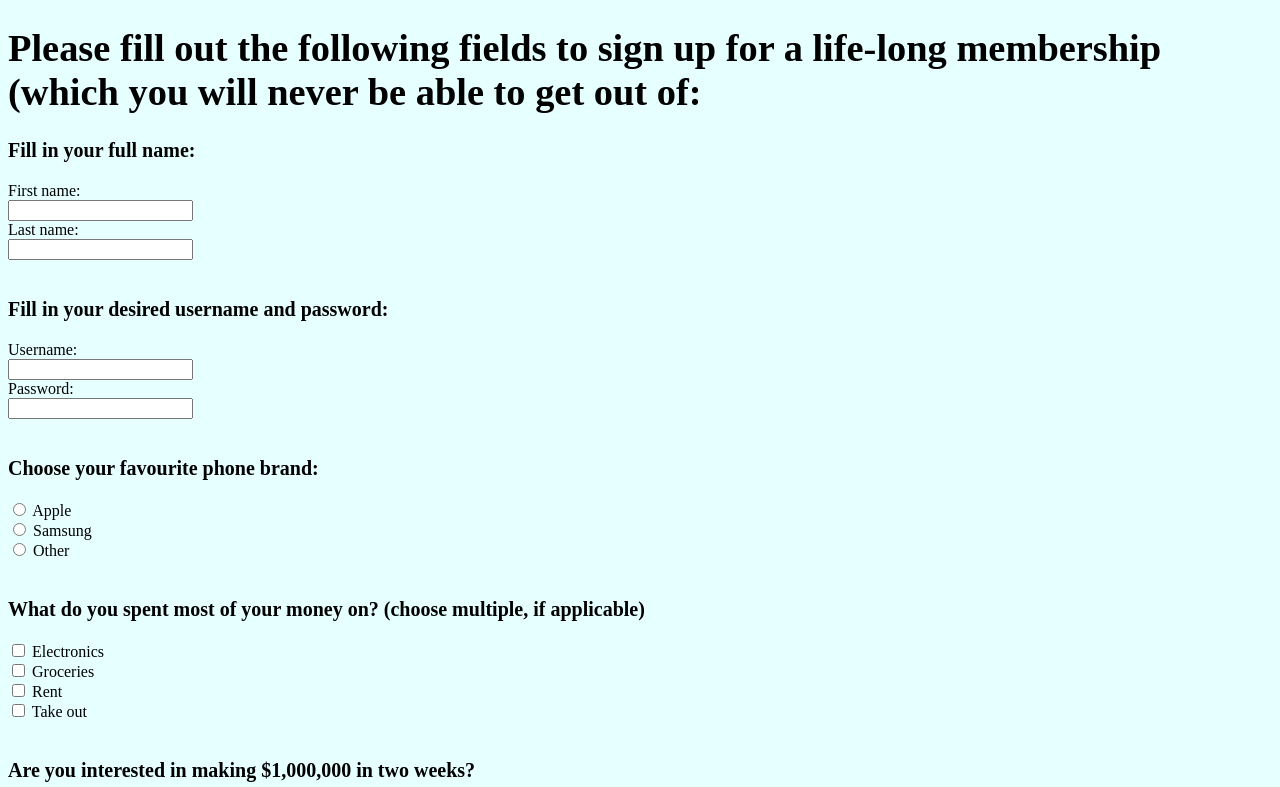
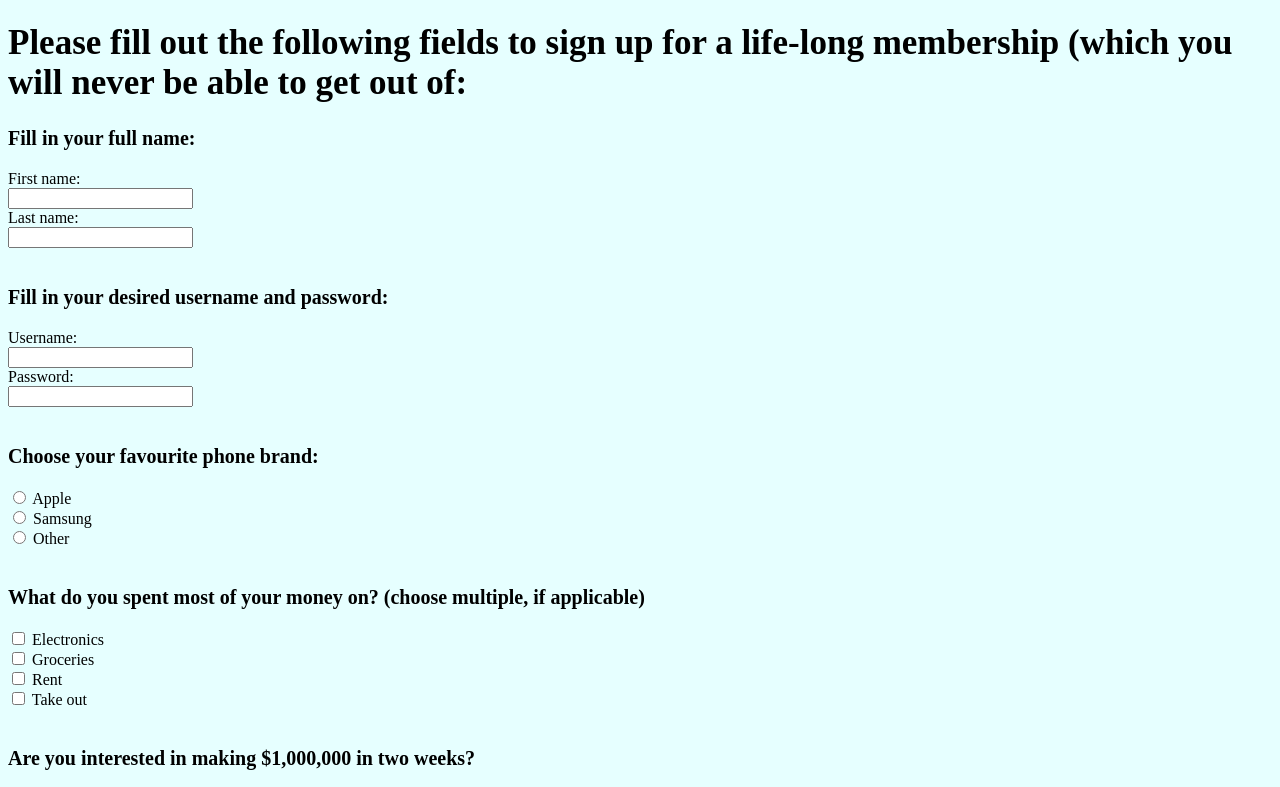
Before and after one commit to DominicLanger/DominicLanger.github.io, a plain HTML site: page index.html in a window 1280 px wide. Shown: the top 787 px of the page. Drawn offline with Linux system fonts and the light colour scheme.

Commit message:
Update styles.css

```diff
--- a/styles.css
+++ b/styles.css
@@ -8,7 +8,7 @@ body {
 h1 {
     color: black;
     font-family: "Times New Roman";
-    font-size: 3vw;
+    font-size: 35px;
 }
 
 p {
```
